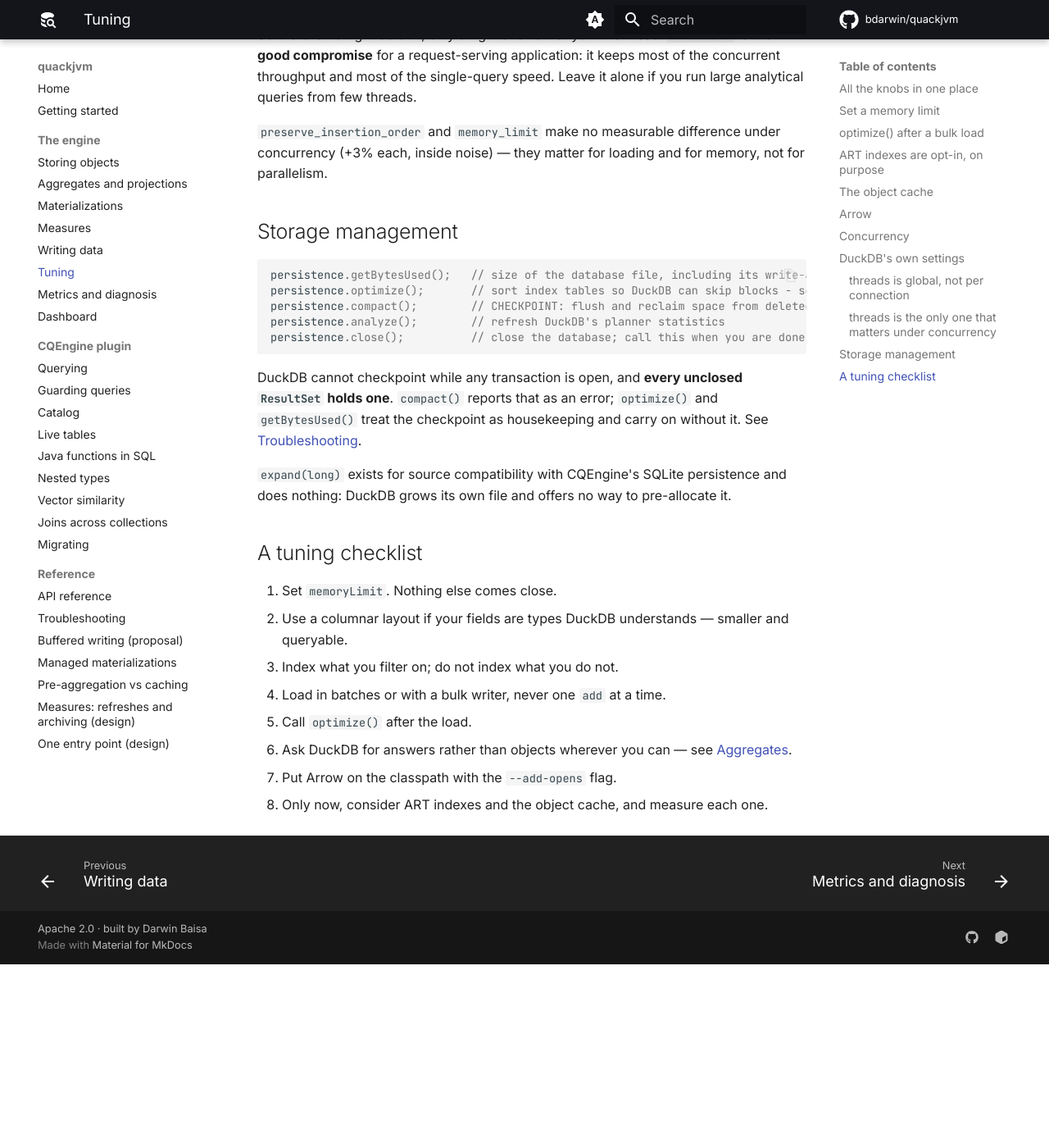
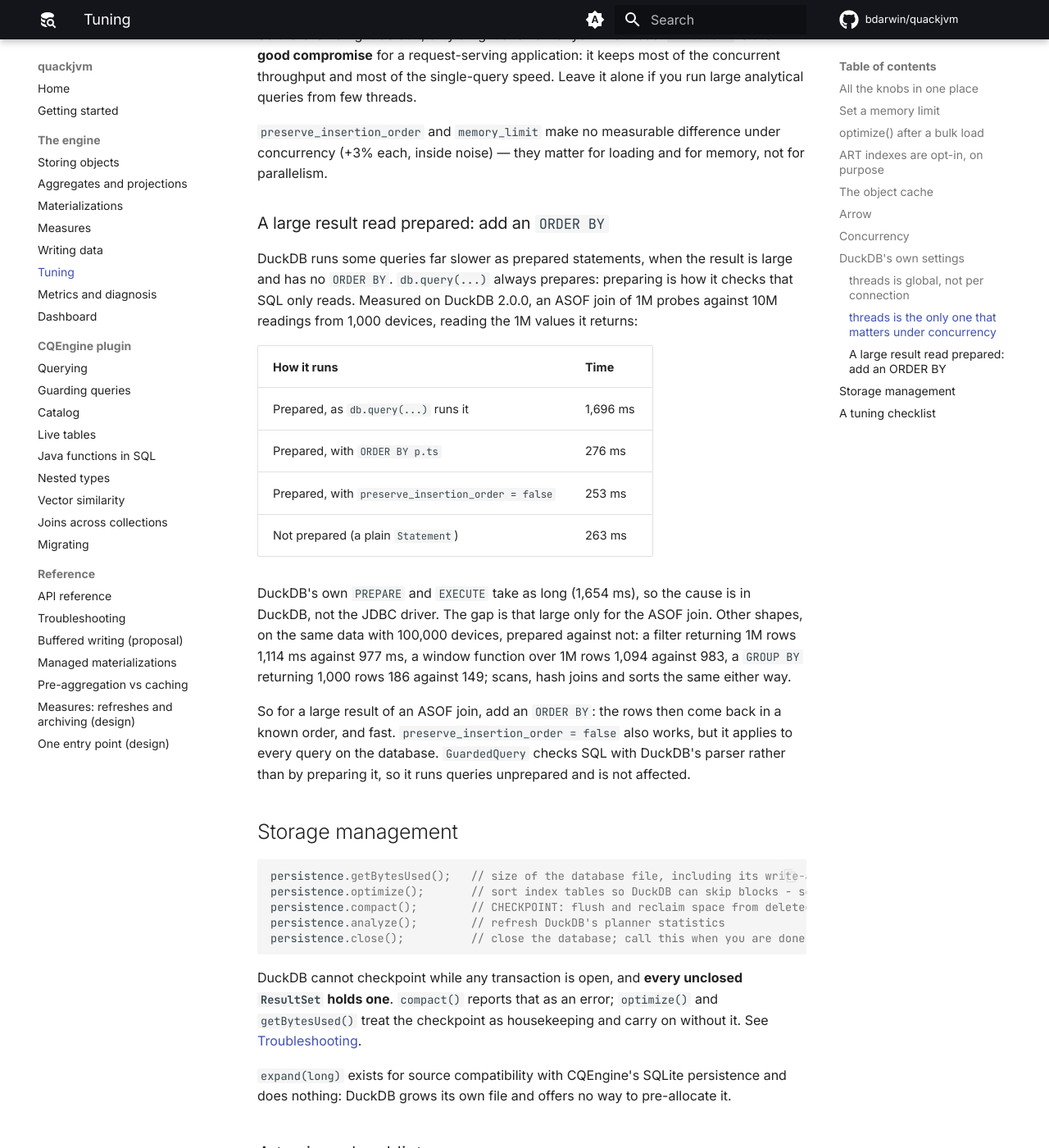
Before and after one commit to bdarwin/quackjvm, an MkDocs documentation site: the page built from docs/tuning.md, in a window 1280 px wide and 1400 px high, scrolled down 6365 px. Shown: the whole window at 82% size. Built offline with MkDocs 1.6.1 and Material for MkDocs 9.7.7, drawn with Linux system fonts in a browser that asks for light colours; comment, search, counter and statistics services are not loaded; before the commit the page ends 7541 px from its top, so only the background shows below that.

Commit message:
GuardedQuery runs queries unprepared: a large ASOF result reads 6x faster; tuning note for db.query

````diff
--- a/docs/tuning.md
+++ b/docs/tuning.md
@@ -250,6 +250,31 @@ of the single-query speed. Leave it alone if you run large analytical queries fr
 `preserve_insertion_order` and `memory_limit` make no measurable difference under concurrency
 (+3% each, inside noise) — they matter for loading and for memory, not for parallelism.
 
+### A large result read prepared: add an `ORDER BY`
+
+DuckDB runs some queries far slower as prepared statements, when the result is large and has no
+`ORDER BY`. `db.query(...)` always prepares: preparing is how it checks that SQL only reads. Measured
+on DuckDB 2.0.0, an ASOF join of 1M probes against 10M readings from 1,000 devices, reading the 1M
+values it returns:
+
+| How it runs | Time |
+|---|---|
+| Prepared, as `db.query(...)` runs it | 1,696 ms |
+| Prepared, with `ORDER BY p.ts` | 276 ms |
+| Prepared, with `preserve_insertion_order = false` | 253 ms |
+| Not prepared (a plain `Statement`) | 263 ms |
+
+DuckDB's own `PREPARE` and `EXECUTE` take as long (1,654 ms), so the cause is in DuckDB, not the JDBC
+driver. The gap is that large only for the ASOF join. Other shapes, on the same data with 100,000
+devices, prepared against not: a filter returning 1M rows 1,114 ms against 977 ms, a window function
+over 1M rows 1,094 against 983, a `GROUP BY` returning 1,000 rows 186 against 149; scans, hash joins
+and sorts the same either way.
+
+So for a large result of an ASOF join, add an `ORDER BY`: the rows then come back in a known order,
+and fast. `preserve_insertion_order = false` also works, but it applies to every query on the
+database. `GuardedQuery` checks SQL with DuckDB's parser rather than by preparing it, so it runs
+queries unprepared and is not affected.
+
 ## Storage management
 
 ```java
````
Also changed, not shown: CHANGELOG.md (+8 -0 lines), 3 other files.
